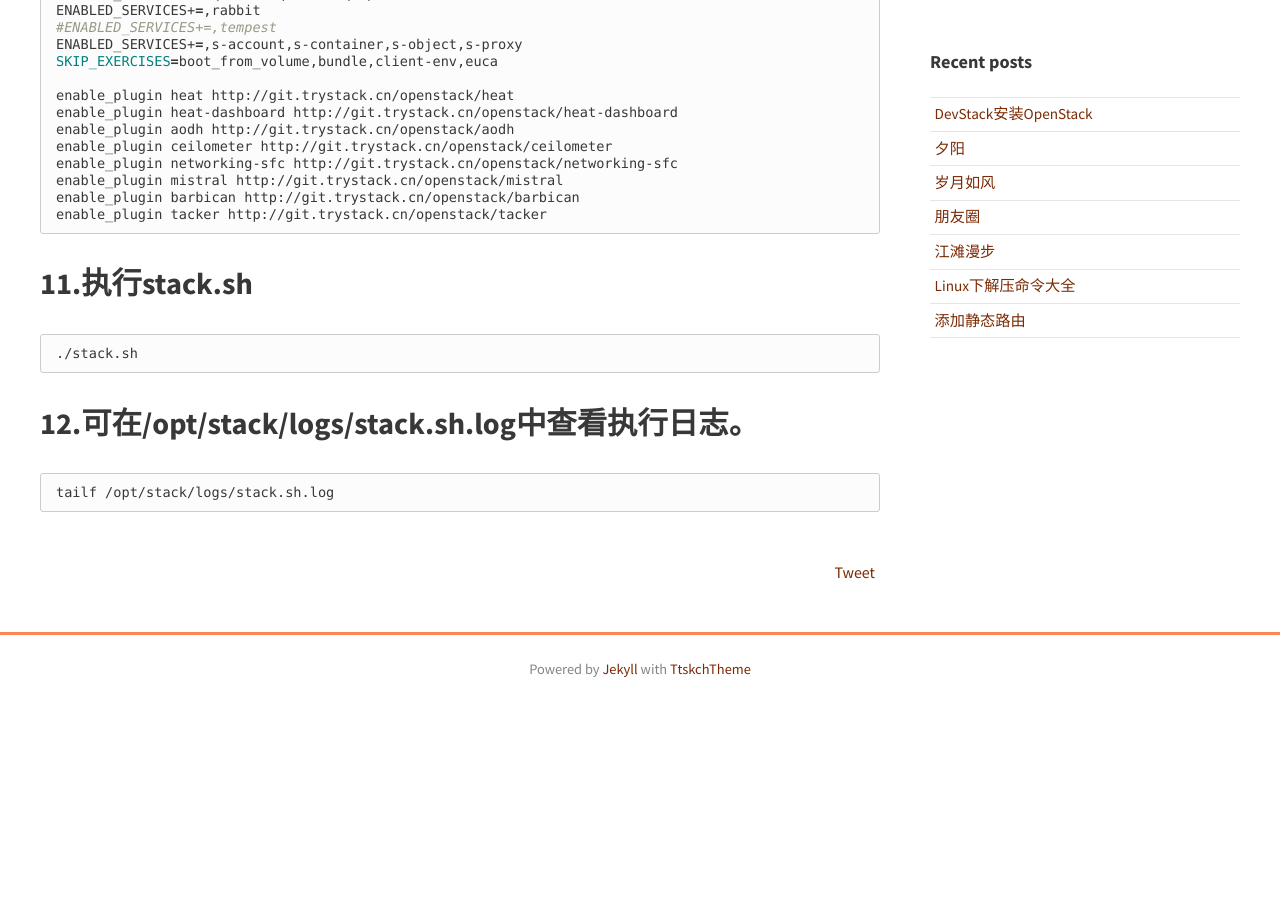
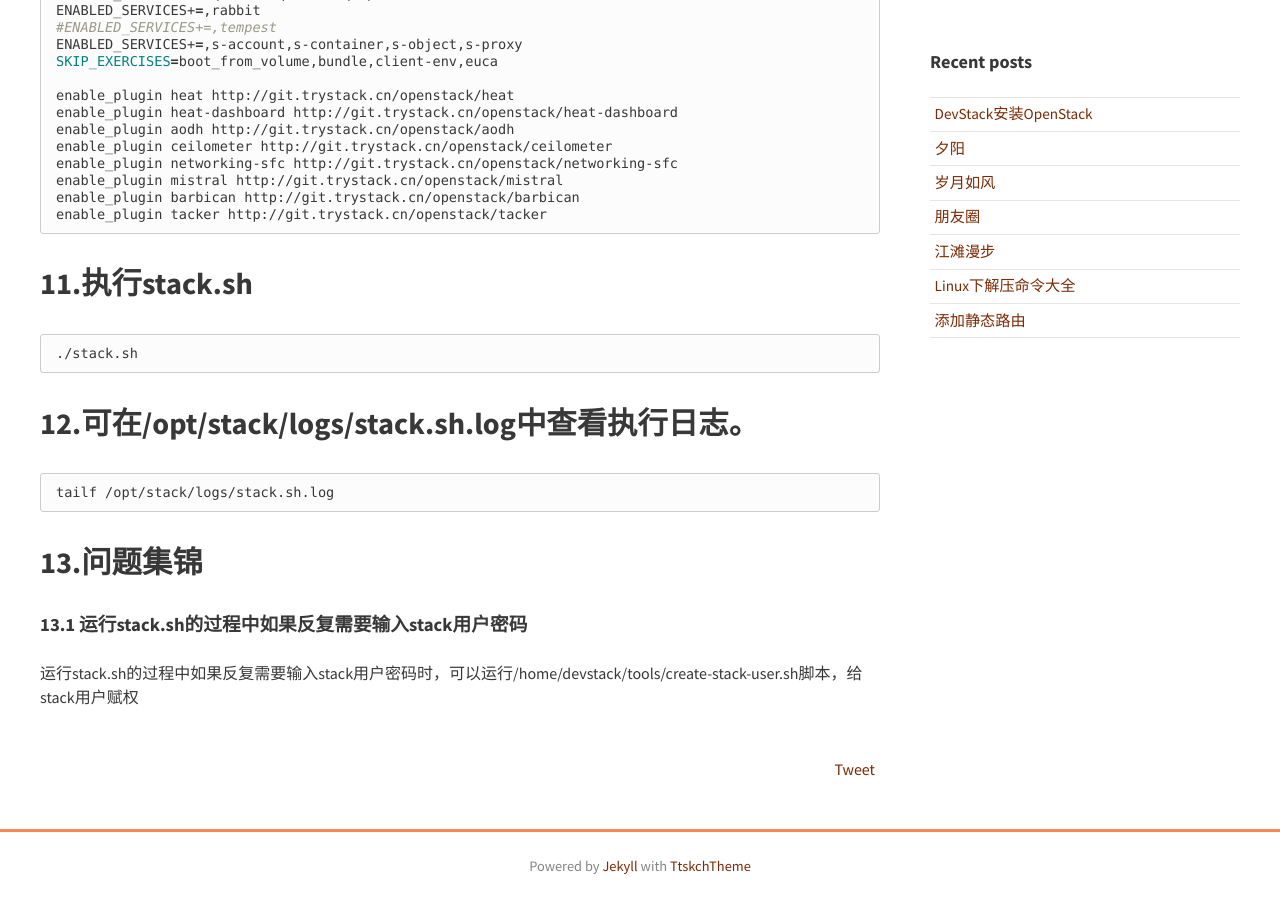
Before and after one commit to changhungtao/changhungtao.github.io, a Jekyll site: the page built from _posts/2018-12-26-DevStack安装OpenStack.md, in a window 1280 px wide and 900 px high, scrolled down 4115 px. Built offline with Jekyll 4.4.1, drawn with Linux system fonts in a browser that asks for light colours; nearby versions of some CDN libraries; comment, search, counter and statistics services are not loaded; before the commit the page ends 4818 px from its top, so only the background shows below that.

Commit message:
Devstack add FAQ

````diff
--- a/_posts/2018-12-26-DevStack安装OpenStack.md
+++ b/_posts/2018-12-26-DevStack安装OpenStack.md
@@ -224,3 +224,9 @@ enable_plugin tacker http://git.trystack.cn/openstack/tacker
 ```shell
 tailf /opt/stack/logs/stack.sh.log
 ```
+
+## 13.问题集锦
+
+### 13.1 运行stack.sh的过程中如果反复需要输入stack用户密码
+
+运行stack.sh的过程中如果反复需要输入stack用户密码时，可以运行/home/devstack/tools/create-stack-user.sh脚本，给stack用户赋权
````
